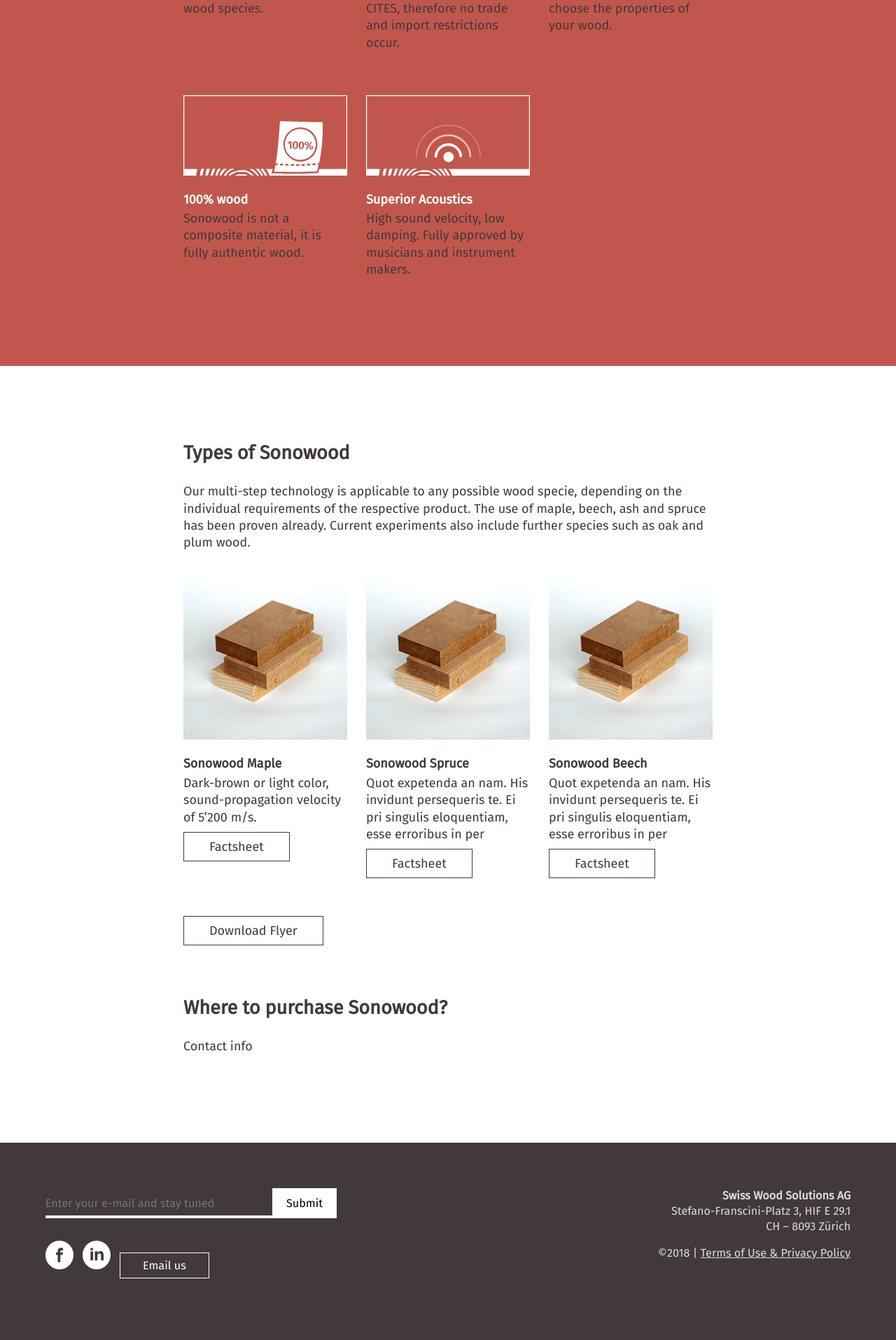
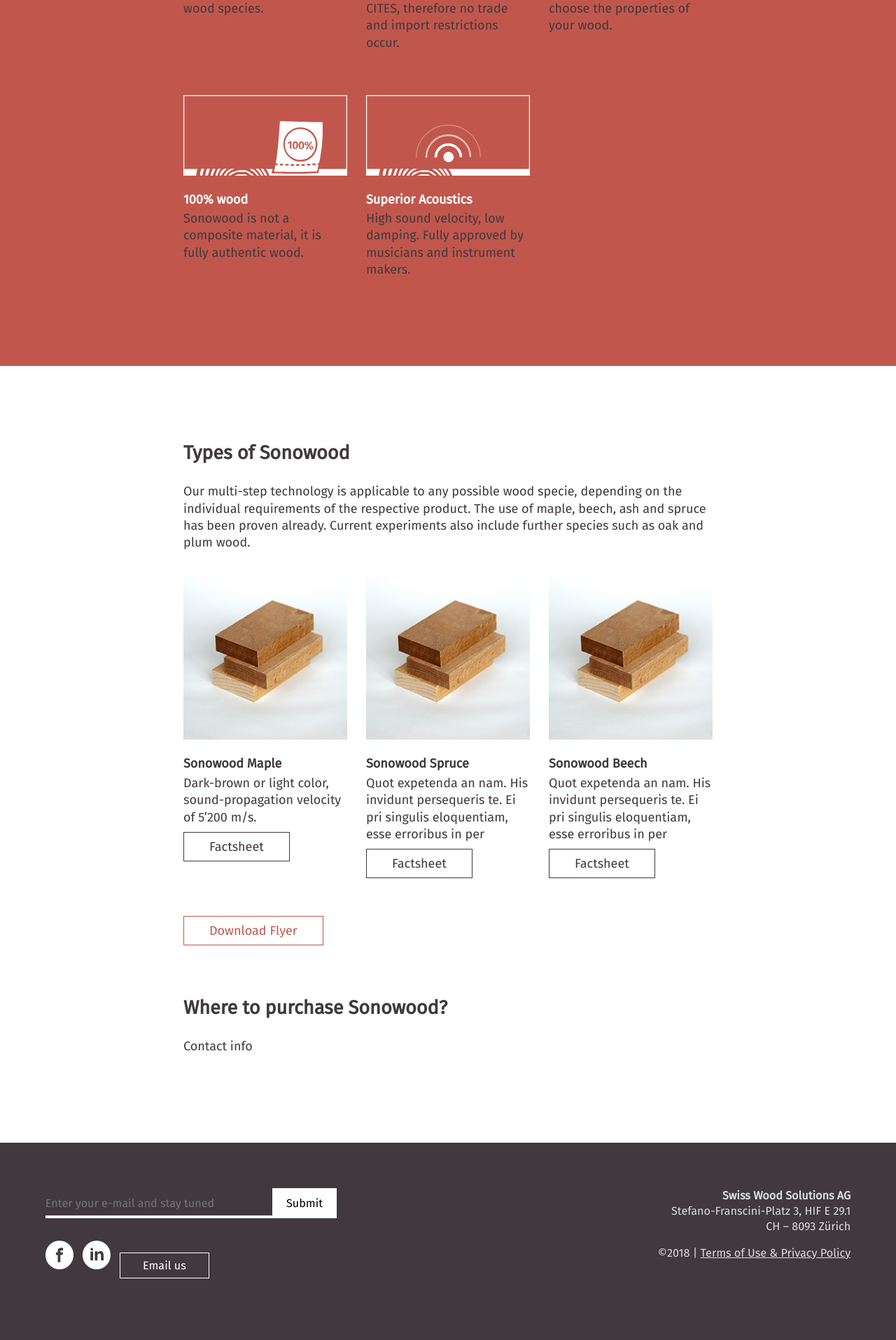
Before and after one commit to SwissWoodSolutions/swisswoodsolutions.github.io, a Jekyll site: the page built from Sonowood.md, in a window 1280 px wide. Shown: the part 1739-3654 px from the top of the page at 70% size. Built offline with Jekyll 4.4.1, drawn with Linux system fonts in a browser that asks for light colours.

Commit message:
button sonowood updated

```diff
--- a/Sonowood.md
+++ b/Sonowood.md
@@ -74,7 +74,7 @@
         <p><a class="btn" href="">Factsheet</a></p>
         </li>
     </ul>
-    <p class="extra-margin-top"><a class="btn" href="">Download Flyer</a></p>
+    <p class="extra-margin-top"><a class="btn-red" href="">Download Flyer</a></p>
     <h2>Where to purchase Sonowood?</h2>
     <p>Contact info</p>
     </div>
```
Also changed, not shown: 1 other file.
